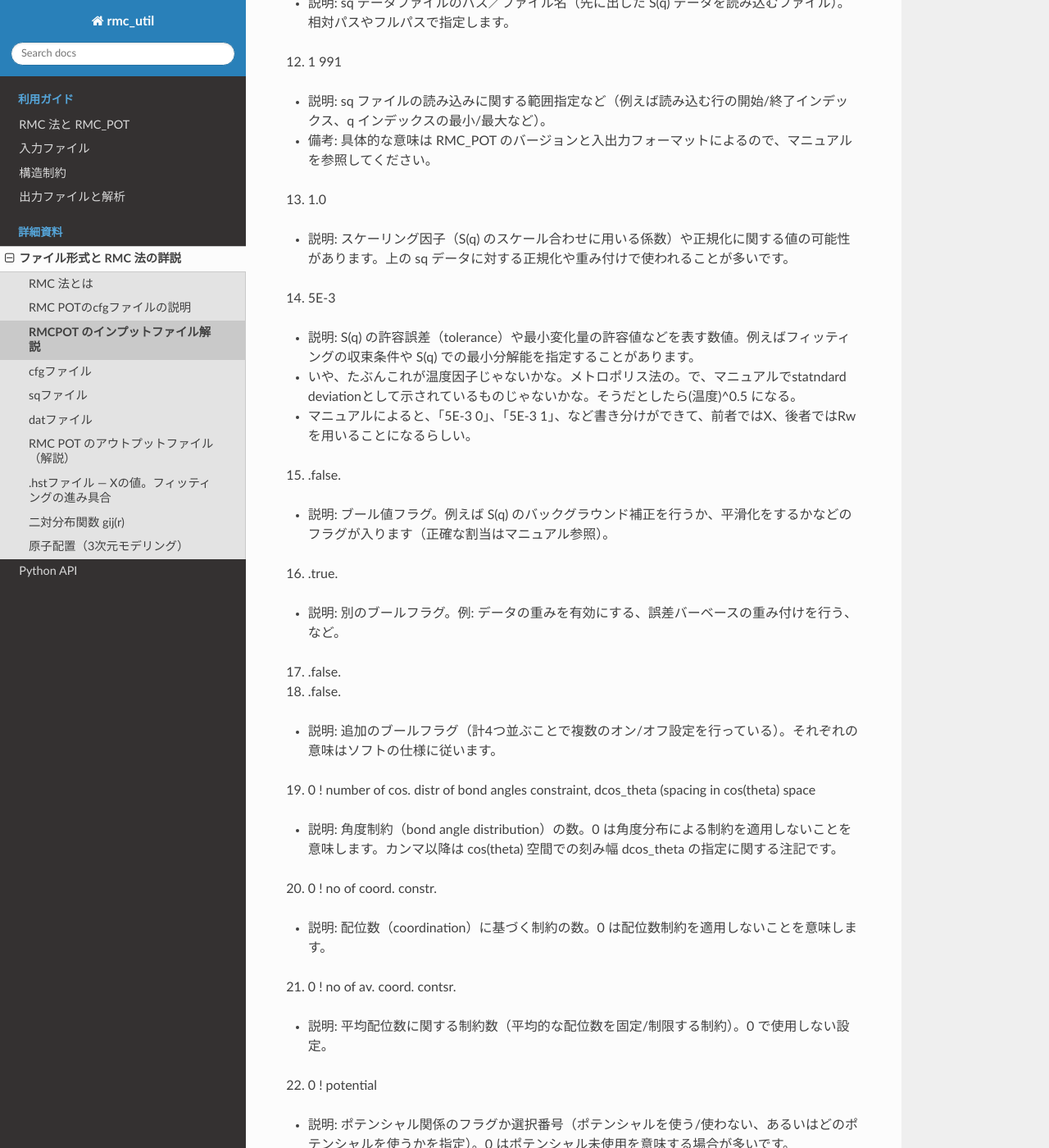
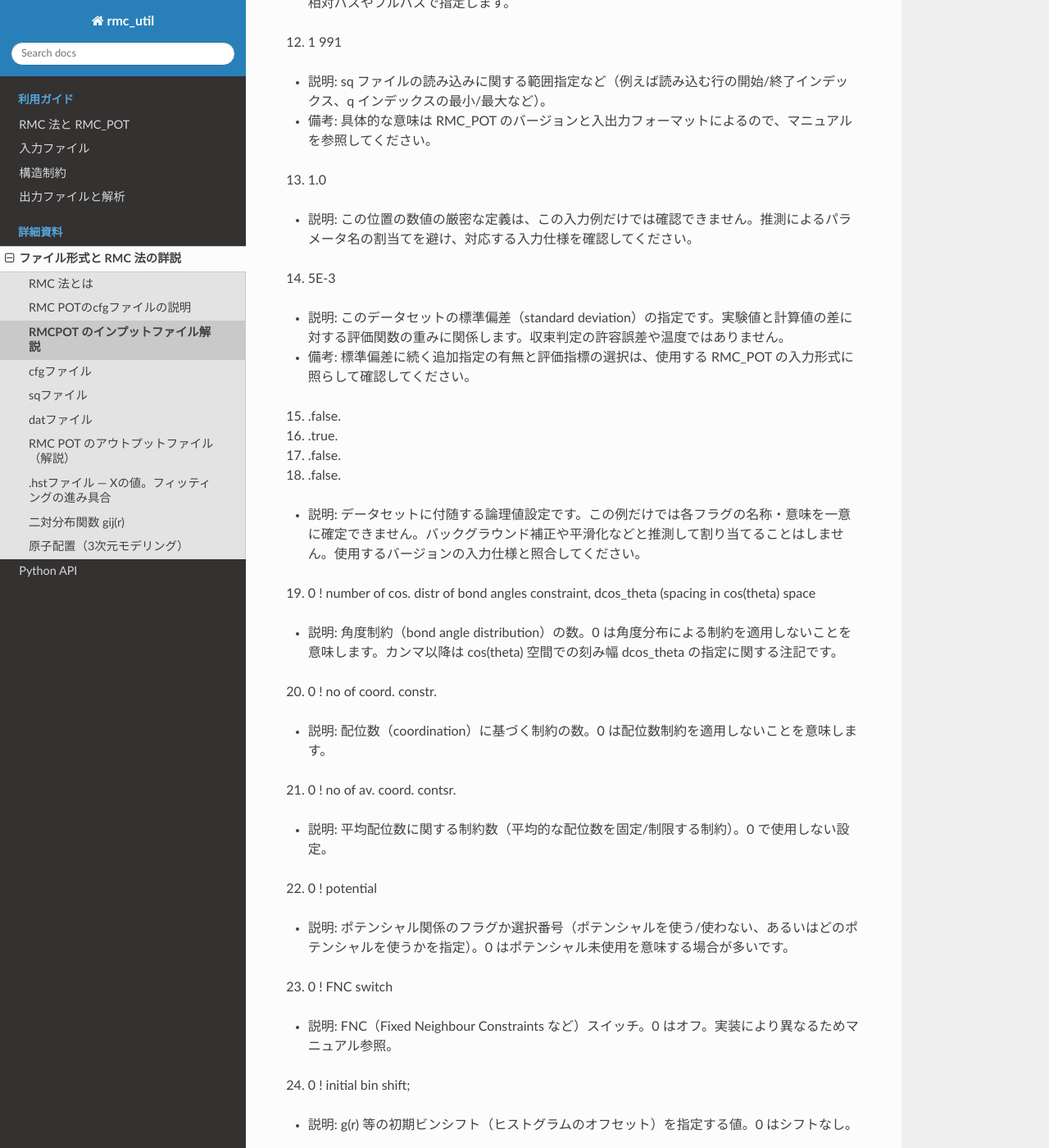
Before and after one commit to ohara-lab-su/rmc_util, a Sphinx documentation site: the page built from docs/reference/rmcpot_input_explained.md, in a window 1280 px wide and 1400 px high, scrolled down 3194 px. Shown: the whole window at 82% size. Built offline with Sphinx 7.4.7 and the Read the Docs theme 3.1.0, drawn with Linux system fonts in a browser that asks for light colours; pages that are not in the unit, such as notebooks, are missing from menus; some of the changed text lies outside the part shown.

```diff
--- a/docs/reference/rmcpot_input_explained.md
+++ b/docs/reference/rmcpot_input_explained.md
@@ -89,19 +89,19 @@ S_q_fqd_0.3_0.03_40.sq
 
 4) 0.01 0.01 0.01   ! maximum moves
 - 説明: 原子移動の最大振幅（1 回の move での最大変位）を指定します。複数値が並んでいる場合はタイプごと、または移動タイプごとの設定になっていることがあります。単位は Å。
-- 備考: 値が小さいほど受理率が高くなるがサンプリング効率は落ちます。調整して受理率を 20–50% 程度に保つのが一般的です。
+- 備考: 移動幅は受理率と構造探索に影響しますが、受理率は制約や現在の原子配置にも依存するため、一定の推奨受理率はここでは設定しません。
 
 5) 0.025        ! r spacing
 - 説明: 近接分布関数 g(r) のビン幅（r の刻み幅）。単位は Å。
 - 備考: 小さいほど解像度は上がるが計算負荷が増えます。
 
 6) .false.      ! whether to use moveout option
-- 説明: moveout オプションを使うか否かをブールで指定します（.true./.false.）。moveout は移動時の追加処理（例: 局所的最適化や移動先の制限）に関わる機能です。
+- 説明: moveout オプションを使うか否かをブールで指定します（.true./.false.）。moveout は最短原子間距離の制約に違反する原子対を解消するための機能です。
 - 備考: 実装によって挙動が異なるため、マニュアルの該当項目を参照してください。
 
 7) 0            ! number of configuration to collect
-- 説明: 収集する構成（configuration）数。0 の場合は特別扱い（例: 最終構成のみ）や収集しないことを意味する場合があります。
-- 備考: サンプルでは 0 なので構成保存を行わない設定になっています。
+- 説明: 収集する構成（configuration）数。この設定例では収集数を 0 にしています。
+- 備考: 途中の配置保存動作とは区別して確認してください。
 
 8) 5000         ! step for printing
 - 説明: 結果の経過出力（ログ出力）を行うステップ間隔。何ステップごとに情報をプリントするかを指定します。
@@ -122,22 +122,17 @@ S_q_fqd_0.3_0.03_40.sq
 - 備考: 具体的な意味は RMC_POT のバージョンと入出力フォーマットによるので、マニュアルを参照してください。
 
 13) 1.0
-- 説明: スケーリング因子（S(q) のスケール合わせに用いる係数）や正規化に関する値の可能性があります。上の sq データに対する正規化や重み付けで使われることが多いです。
+- 説明: この位置の数値の厳密な定義は、この入力例だけでは確認できません。推測によるパラメータ名の割当てを避け、対応する入力仕様を確認してください。
 
 14) 5E-3
-- 説明: S(q) の許容誤差（tolerance）や最小変化量の許容値などを表す数値。例えばフィッティングの収束条件や S(q) での最小分解能を指定することがあります。
-- いや、たぶんこれが温度因子じゃないかな。メトロポリス法の。で、マニュアルでstatndard deviationとして示されているものじゃないかな。そうだとしたら(温度)^0.5 になる。
-- マニュアルによると、「5E-3 0」、「5E-3 1」、など書き分けができて、前者ではΧ、後者ではRwを用いることになるらしい。
+- 説明: このデータセットの標準偏差（standard deviation）の指定です。実験値と計算値の差に対する評価関数の重みに関係します。収束判定の許容誤差や温度ではありません。
+- 備考: 標準偏差に続く追加指定の有無と評価指標の選択は、使用する RMC_POT の入力形式に照らして確認してください。
 
 15) .false.
-- 説明: ブール値フラグ。例えば S(q) のバックグラウンド補正を行うか、平滑化をするかなどのフラグが入ります（正確な割当はマニュアル参照）。
-
 16) .true.
-- 説明: 別のブールフラグ。例: データの重みを有効にする、誤差バーベースの重み付けを行う、など。
-
 17) .false.
 18) .false.
-- 説明: 追加のブールフラグ（計4つ並ぶことで複数のオン/オフ設定を行っている）。それぞれの意味はソフトの仕様に従います。
+- 説明: データセットに付随する論理値設定です。この例だけでは各フラグの名称・意味を一意に確定できません。バックグラウンド補正や平滑化などと推測して割り当てることはしません。使用するバージョンの入力仕様と照合してください。
 
 19) 0         ! number of cos. distr of bond angles constraint, dcos_theta (spacing in cos(theta) space
 - 説明: 角度制約（bond angle distribution）の数。0 は角度分布による制約を適用しないことを意味します。カンマ以降は cos(theta) 空間での刻み幅 dcos_theta の指定に関する注記です。
@@ -161,7 +156,7 @@ S_q_fqd_0.3_0.03_40.sq
 - 説明: g(r) 等の計算に用いる最大 r 値（xmax）のスケーリングやフラグ。サンプルでは 1（意味は実装に依存）。
 
 26) 1         ! number of atoms moved in a single move
-- 説明: 1 回の move で同時に移動させる原子の数。通常は 1（1 原子移動）だが、複数移動を許すことも可能。
+- 説明: 1 回の move で同時に移動させる原子の数。この例では 1 原子です。RMC_POT 2023.1 の通常の atomic RMC（自由書式）では 1 原子移動を前提とするため、複数原子移動を可能と断定しません。
 
 27) 200       ! size of the history buffer
 - 説明: 履歴バッファのサイズ（過去の move 情報や受理率などを格納するバッファ）。解析用の統計に使われます。
@@ -182,7 +177,7 @@ S_q_fqd_0.3_0.03_40.sq
 - 説明: 交換（swap）に関する設定。最初の数値は交換の比率や制御値、2 番目の数値は swap を許可するか否か（0: 許可しない、1: 許可する）を示します。ntypes*(ntypes-1)/2 は可能な混合部分（タイプ間交換）の数に対応するという注釈です。
 
 33) 4         ! total number of threads to use
-- 説明: 使用するスレッド数（並列度）。マシンスペックに合わせて設定してください。たぶんこれは変えたとしても、1スレッドになってしまう気がする。
+- 説明: 使用するスレッド数（並列度）。マシンスペックに合わせて設定してください。実際の並列動作はビルド設定と実行環境で確認してください。
 
 ---
 
```
Also changed, not shown: docs/reference/rmc_theory_explained.md (+2 -3 lines), docs/reference/rmcpot_cfg_explained.md (+6 -5 lines), docs/reference/rmcpot_output_explained.md (+2 -4 lines).
